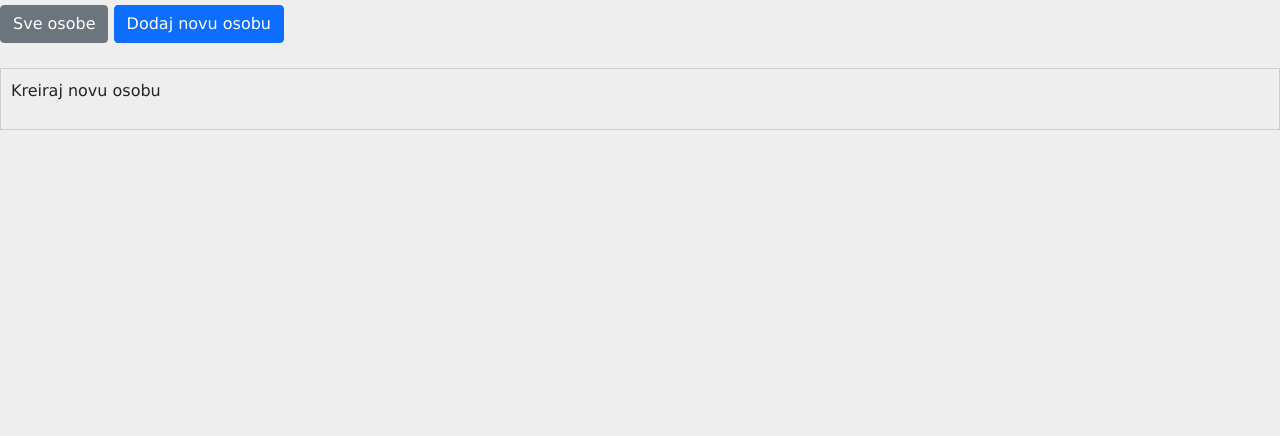
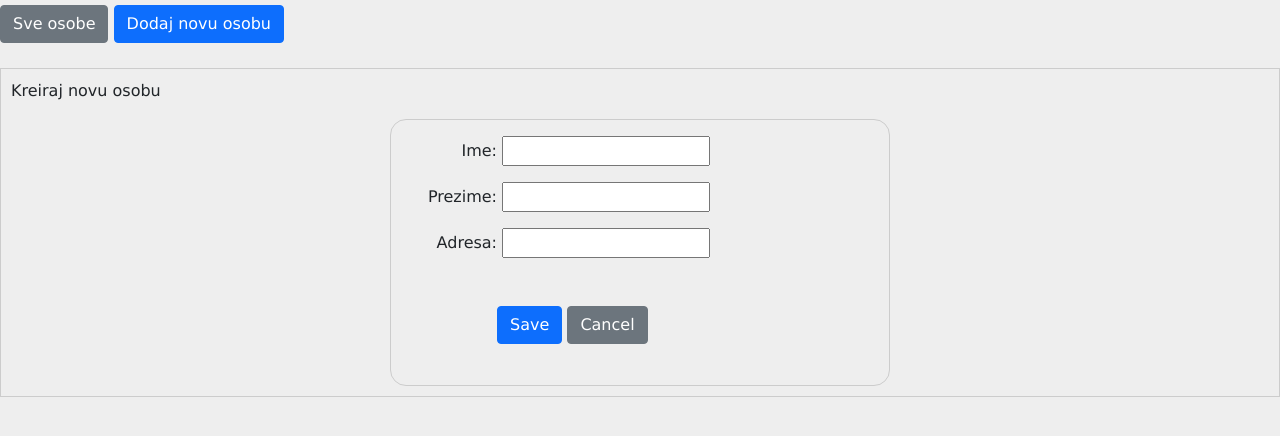
Before and after one commit to eldarj/online-skola-javascript, a plain HTML site: page create-new.html in a window 1280 px wide. Shown: the part 88-524 px from the top of the page. Drawn offline with nearby package versions, Linux system fonts and the light colour scheme.

Commit message:
Nova verzija (2)

```diff
--- a/create-new.html
+++ b/create-new.html
@@ -14,6 +14,35 @@
         </div>
         <div class="page-body">
             <p>Kreiraj novu osobu</p>
+            <form action="/my-handling-form-page" method="post">
+              <ul>
+               <li>
+                 <label for="Ime">Ime:</label>
+                 <input type="text" id="Ime" name="Ime_osobe">
+               </li>
+               <li>
+                 <label for="prezime">Prezime:</label>
+                 <input type="text" id="prezime" name="prezime_osobe">
+               </li>
+               <li>
+                 <label for="Adresa">Adresa:</label>
+                 <input type="text" id="Adresa" name="Adresa_osobe"></input>
+
+               </li>
+               <br></br>
+               <div class="page-links">
+               <li class="button">
+
+                <a href="index.html" button onclick="alert('Uspjesno snimljeno!')"class="btn btn-primary">Save</button></a>
+
+                                <a href="index.html" class="btn btn-secondary">Cancel</a>
+               </div>
+
+
+              </li>
+
+              </ul>
+             </form>
         </div>
     </body>
 </html>
--- a/main.css
+++ b/main.css
@@ -19,3 +19,33 @@ body {
 .page-title {
     color: #AAA;
 }
+form {
+    /* Center the form on the page */
+    margin: 0 auto;
+    width: 500px;
+    /* Form outline */
+    padding: 1em;
+    border: 1px solid #CCC;
+    border-radius: 1em;
+  }
+  ul {
+    list-style: none;
+    padding: 0;
+    margin: 0;
+  }
+
+  form li + li {
+    margin-top: 1em;
+  }
+
+  label {
+    /* Uniform size & alignment */
+    display: inline-block;
+    width: 90px;
+    text-align: right;
+  }
+
+  .button {
+    /* Align buttons with the text fields */
+    padding-left: 90px; /* same size as the label elements */
+  }
```
Also changed, not shown: Edit.html (added, +48 -0 lines), index.html (+18 -5 lines), main.js (+7 -38 lines), sta uraditi.txt (added), vjezba1.txt (added).
